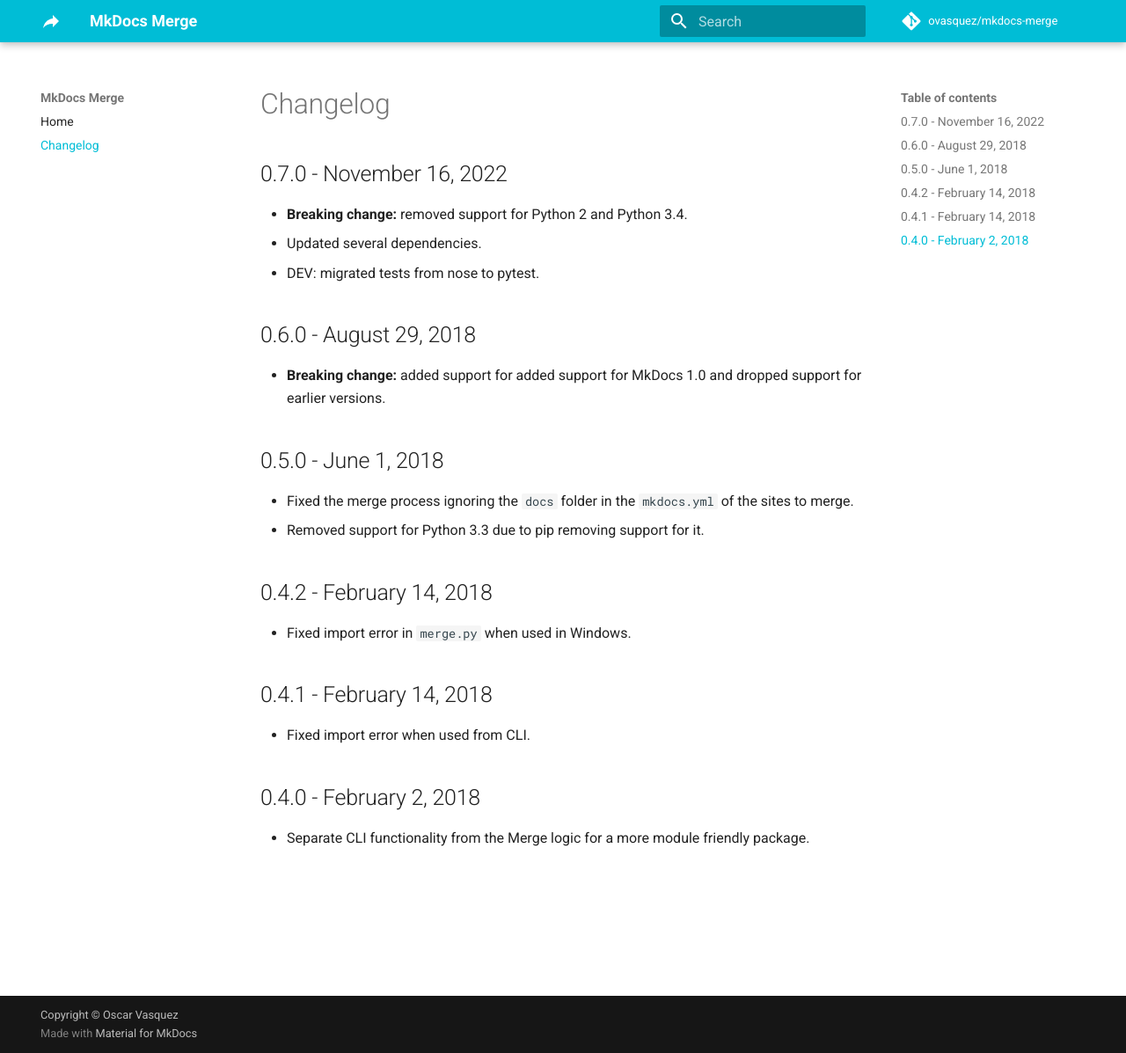
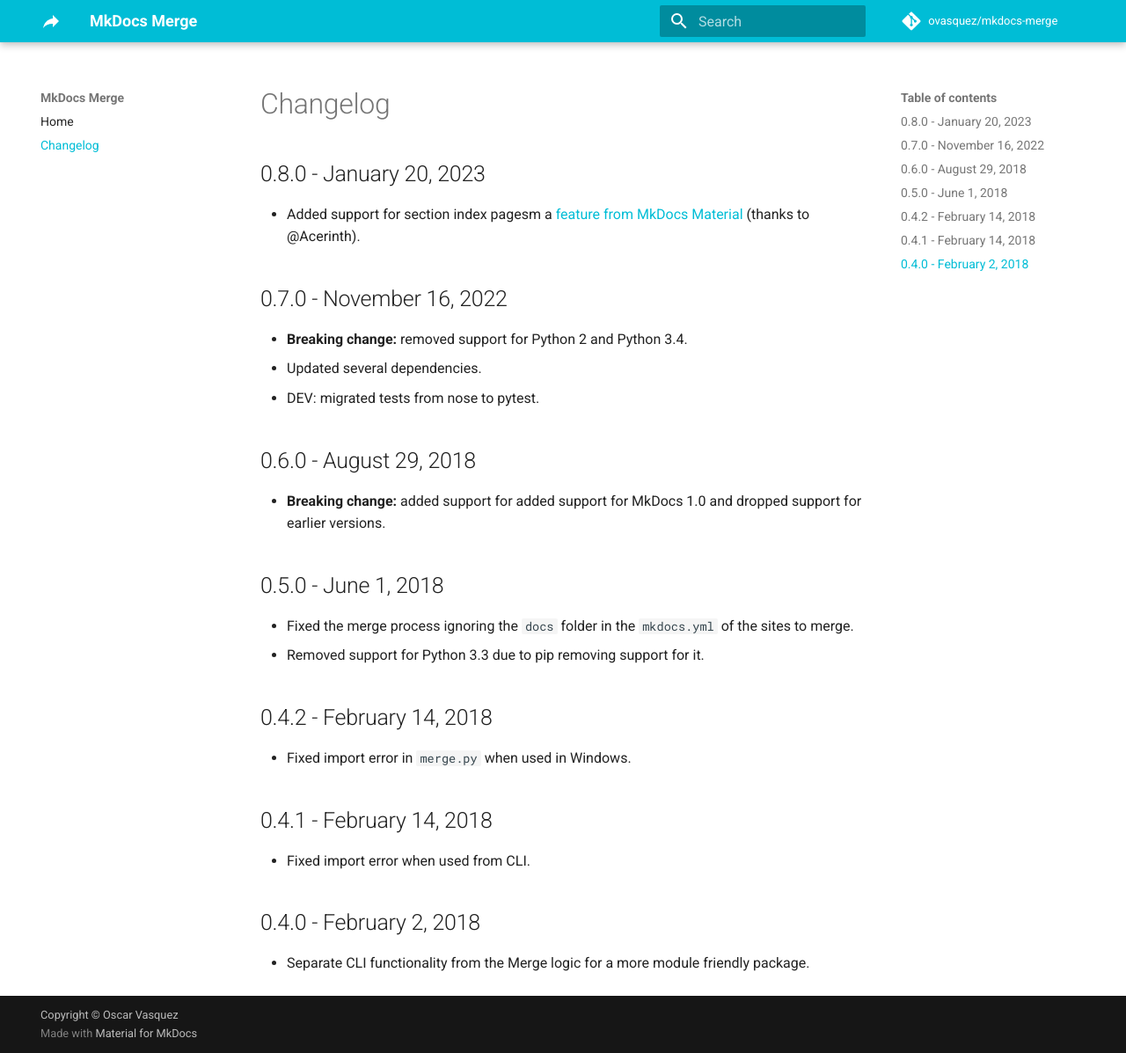
Before and after one commit to ovasquez/mkdocs-merge, an MkDocs documentation site: the page built from docs/changelog.md, in a window 1280 px wide and 1197 px high. Shown: the whole window at 88% size. Built offline with MkDocs 1.6.1 and Material for MkDocs 9.7.7, drawn with Linux system fonts in a browser that asks for light colours; comment, search, counter and statistics services are not loaded.

Commit message:
Prepare 0.8.0 release

```diff
--- a/docs/changelog.md
+++ b/docs/changelog.md
@@ -1,4 +1,7 @@
 # Changelog
+## 0.8.0 - January 20, 2023
+- Added support for section index pagesm a
+  [feature from MkDocs Material](https://squidfunk.github.io/mkdocs-material/setup/setting-up-navigation/#section-index-pages) (thanks to @Acerinth).
 
 ## 0.7.0 - November 16, 2022
 - **Breaking change:** removed support for Python 2 and Python 3.4.
--- a/mkdocsmerge/__init__.py
+++ b/mkdocsmerge/__init__.py
@@ -2,4 +2,4 @@
 """Init module of MkDocs Merge"""
 
 
-__version__ = '0.7.0'
+__version__ = '0.8.0'
```
